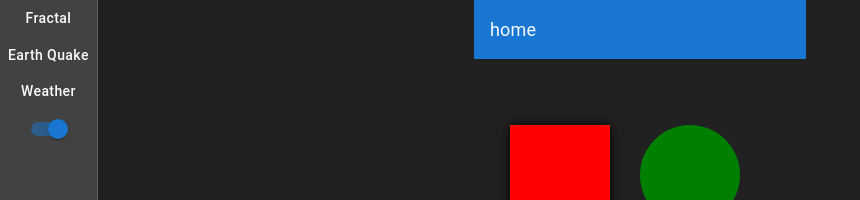
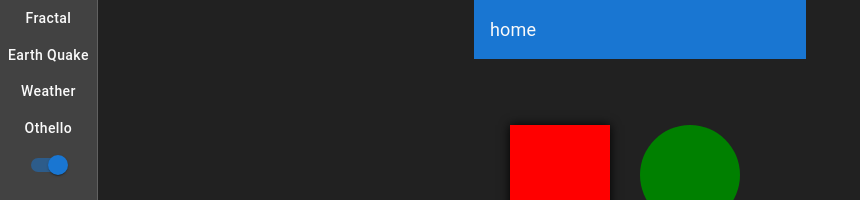
Before and after one commit to ClarenceLuk/web-app, a React (Create React App) app: page / in a window 1280 px wide. Shown: the top 200 px of the page, without its empty margins (0-860 px from the left). Built offline with nearby package versions, Linux system fonts and the light colour scheme.

Commit message:
added skeleton for othello

```diff
--- a/src/App.tsx
+++ b/src/App.tsx
@@ -4,6 +4,7 @@ import { Box, CssBaseline, ThemeProvider } from '@mui/material'
 import Fractal from './pages/fractal/fractal'
 import Earthquake from './pages/earthquake/earthquake'
 import Weather from './pages/weather/weather'
+import Othello from './pages/othello/othello'
 import { ChangeEvent, useState } from 'react'
 
 import NavigationPanel from './navigationPanel/navigationPanel'
@@ -31,6 +32,9 @@ const App = () => {
       }
       case PageEnum.Weather: {
         return <Weather />
+      }
+      case PageEnum.Othello: {
+        return <Othello />
       }
       default: {
         return <Fractal />
--- a/src/constants/mapped-enums.tsx
+++ b/src/constants/mapped-enums.tsx
@@ -1,5 +1,6 @@
 export enum PageEnum {
   Fractal = 'Fractal',
   EarthQuake = 'Earth Quake',
-  Weather = 'Weather'
+  Weather = 'Weather',
+  Othello = 'Othello'
 }
--- a/src/navigationPanel/navigationPanel.tsx
+++ b/src/navigationPanel/navigationPanel.tsx
@@ -29,6 +29,9 @@ const NavigationPanel = ({
         <Button onClick={() => handleChangePage(PageEnum.Weather)}>
           <Typography variant="button">{PageEnum.Weather}</Typography>
         </Button>
+        <Button onClick={() => handleChangePage(PageEnum.Othello)}>
+          <Typography variant='button'>{PageEnum.Othello}</Typography>
+        </Button>
       </Box>
       <Box sx={{
         display: 'flex',
--- a/src/pages/weather/getWeather.tsx
+++ b/src/pages/weather/getWeather.tsx
@@ -44,7 +44,8 @@ const getWeather = async ({
     }
 
     // Parse the JSON response
-    const weatherData: WeatherForecast = await forecastResponse.json()
+    const weatherData = await forecastResponse.json()
+    console.log(weatherData)
 
     // Return the weather forecast data
     return weatherData
```
